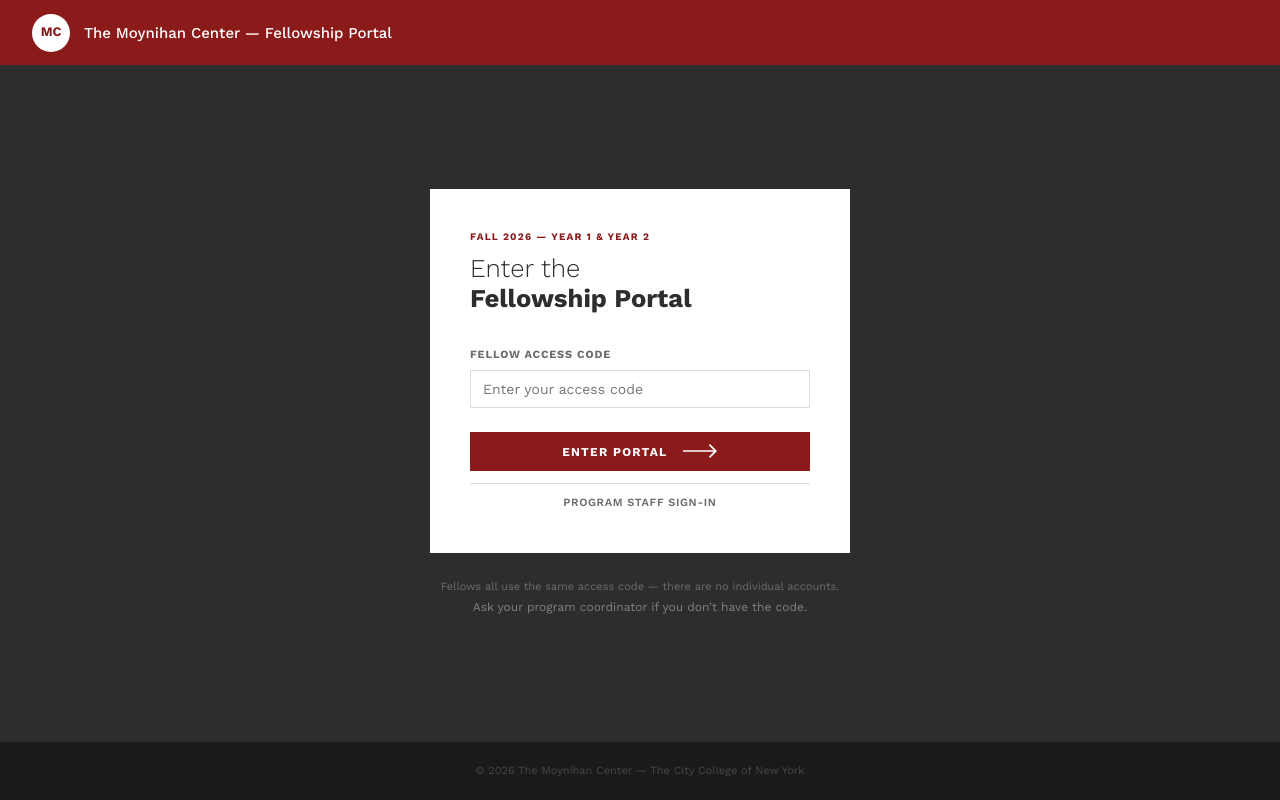
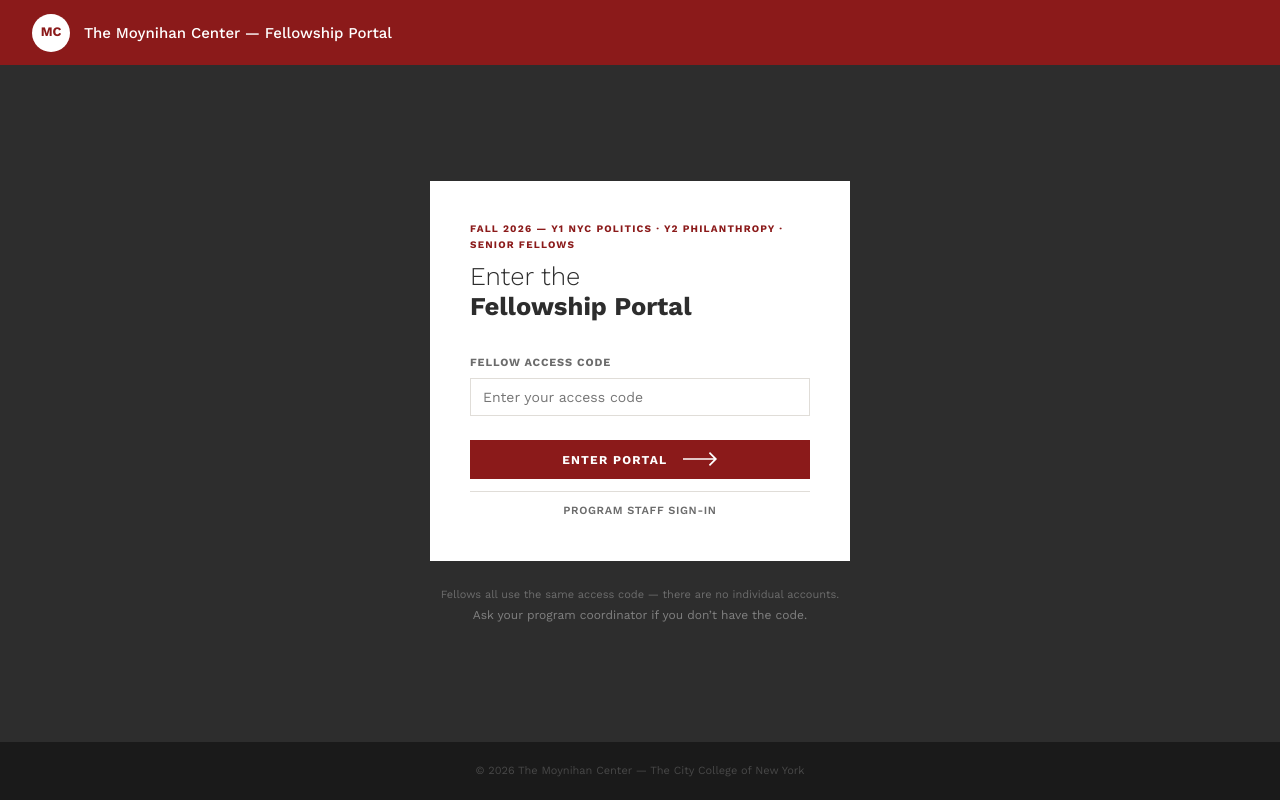
Before and after one commit to TMCLayzt/moynihan-portal, a Flask app: page / in a window 1280 px wide. Run offline with Flask 3, Linux system fonts and the light colour scheme; parts of the project's set-up code (start-up, migrations or seed data) failed here and were passed over.

Commit message:
Name cohorts by class, split seminars into undergrad and Senior Fellows
Cohort labels now lead with the class rather than the year — "Y1 NYC Politics",
"Y2 Philanthropy", "Senior Fellows" — since the subject is what a student
recognises. A separate short form ("Y1", "Y2", "Senior") is used for the small
per-event badges, where the full label wouldn't fit. Seminar event titles match,
so the calendar and the filter pills agree.

Seminars are now two filterable types instead of one:
  lecture         Undergrad Seminars       Mon/Wed, Y1 and Y2
  senior_seminar  Senior Fellows Seminar   Tuesdays

The 16 Senior Fellows sessions are retagged accordingly. Verified every
senior_seminar falls on a Tuesday and every lecture on a Monday or Wednesday.
Both types still take their cohort's colour rather than the category's, so a
Y1 and a Y2 seminar remain distinguishable.

Senior Fellows was also missing from the login screen, the About page's track
list, and the About course details. Those are now generated from the COURSES
config rather than hardcoded, so a future cohort appears without touching the
template. The dashboard hero no longer claims to be Year 1 specifically.

Co-Authored-By: Claude Opus 5 <noreply@anthropic.com>

```diff
--- a/app.py
+++ b/app.py
@@ -64,16 +64,16 @@ COURSES = {
     # Instructor names are deliberately absent — teaching assignments change,
     # and the portal shouldn't need a redeploy when they do.
     'psc31180': {
-        'code':     'Year 1',
-        'short':    'Year 1',
+        'code':     'Y1 NYC Politics',
+        'short':    'Y1',
         'title':    'Politics, Power, and Policy in New York City',
         'location': 'SH 107',
         'meets':    'Mondays & Wednesdays, 3:30–4:45 PM',
         'color':    '#8B1A1A',
     },
     'psc31330': {
-        'code':     'Year 2',
-        'short':    'Year 2',
+        'code':     'Y2 Philanthropy',
+        'short':    'Y2',
         'title':    'Philanthropy and the Public Good',
         'location': 'NAC 4/133',
         'meets':    'Wednesdays, 2:00–4:30 PM',
--- a/static/portal.js
+++ b/static/portal.js
@@ -1,7 +1,8 @@
 // ── CONSTANTS ────────────────────────────────────────────────────────────────
 
 const CATS = [
-  { id:'lecture',     label:'Seminars',            color:'#8B1A1A', bg:'#f5e8e8' },
+  { id:'lecture',     label:'Undergrad Seminars',  color:'#8B1A1A', bg:'#f5e8e8' },
+  { id:'senior_seminar', label:'Senior Fellows Seminar', color:'#20785C', bg:'#E3F0EB' },
   { id:'meeting',     label:'Meeting / check-in',  color:'#7B3D8F', bg:'#F3EAF8' },
   { id:'reading',     label:'Reading / prep',      color:'#1D9E75', bg:'#E1F5EE' },
   { id:'homework',    label:'Homework deadline',   color:'#D85A30', bg:'#FAECE7' },
@@ -48,8 +49,8 @@ const ROLE_LABELS = {
 };
 const COURSE_LABELS = {
   both:     'Both courses',
-  psc31180: 'Year 1 only',
-  psc31330: 'Year 2 only',
+  psc31180: 'Y1 NYC Politics only',
+  psc31330: 'Y2 Philanthropy only',
   seniorfellows: 'Senior Fellows only',
 };
 
@@ -78,7 +79,7 @@ let adminUsers    = [];
 // Keys match Airtable's Course field values; only labels are display text.
 const COURSES = {
   psc31180: {
-    id:'psc31180', code:'Year 1',
+    id:'psc31180', code:'Y1 NYC Politics', short:'Y1',
     title:'Politics, Power, and Policy in New York City',
     location:'SH 107',
     meets:'Mondays & Wednesdays, 3:30–4:45 PM',
@@ -86,7 +87,7 @@ const COURSES = {
     events:[],
   },
   psc31330: {
-    id:'psc31330', code:'Year 2',
+    id:'psc31330', code:'Y2 Philanthropy', short:'Y2',
     title:'Philanthropy and the Public Good',
     location:'NAC 4/133',
     meets:'Wednesdays, 2:00–4:30 PM',
@@ -94,7 +95,7 @@ const COURSES = {
     events:[],
   },
   seniorfellows: {
-    id:'seniorfellows', code:'Senior Fellows',
+    id:'seniorfellows', code:'Senior Fellows', short:'Senior',
     title:'Moynihan Seminar',
     location:'SH-558',
     meets:'Tuesdays, 12:00–2:00 PM',
@@ -991,7 +992,8 @@ function courseColor(course) {
 }
 function courseLabel(course) {
   if (course === 'joint') return 'Joint';
-  return COURSES[course] ? COURSES[course].code : '';
+  const c = COURSES[course];
+  return c ? (c.short || c.code) : '';
 }
 
 /* CUNY academic dates and closures are tagged Course='joint' so they reach
@@ -1011,12 +1013,14 @@ function courseBadge(e) {
   return isInstitutional(e.cat) ? '' : courseLabel(e.course);
 }
 
-/* A seminar's identity is its course, not the generic "lecture" category — both
-   years' seminars are lectures, so category colour made them indistinguishable.
-   Everything else is coloured by what kind of thing it is. */
+/* A seminar's identity is its course, not its category — otherwise every
+   undergraduate seminar looked alike regardless of year. Everything else is
+   coloured by what kind of thing it is. */
+const SEMINAR_CATS = ['lecture', 'senior_seminar'];
+
 function pillColors(e) {
   const c = COURSES[e.course];
-  if (e.cat === 'lecture' && c) return { color: c.color, bg: c.bg };
+  if (SEMINAR_CATS.includes(e.cat) && c) return { color: c.color, bg: c.bg };
   const cat = catOf(e.cat);
   return { color: cat.color, bg: cat.bg };
 }
@@ -1100,7 +1104,7 @@ function renderCalendar() {
     const c = COURSES[calFilterCourse];
     heroMeta.textContent = c
       ? `${c.code} — ${c.title}`
-      : Object.values(COURSES).map(x => x.title).join('  ·  ');
+      : Object.values(COURSES).map(x => x.code).join('  ·  ');
   }
   const present = courseFilteredEvents();
   const counts  = {};
--- a/templates/portal.html
+++ b/templates/portal.html
@@ -24,7 +24,7 @@
   <div class="login-body">
     <!-- Fellows: one shared access code. No accounts, no personal details. -->
     <div class="login-card" id="studentLoginCard">
-      <div class="login-eyebrow">{{ semester }} &mdash; Year 1 &amp; Year 2</div>
+      <div class="login-eyebrow">{{ semester }} &mdash; {{ courses.values() | map(attribute='code') | join(' &middot; ') | safe }}</div>
       <div class="login-title">Enter the<br><strong>Fellowship Portal</strong></div>
       <div class="login-error" id="loginError">That access code is not correct.</div>
       <div class="login-field">
@@ -147,7 +147,7 @@
   <div class="page-hero">
     <div class="page-hero-inner">
       <div>
-        <div class="page-hero-meta">Year 1 &mdash; Politics, Power, and Policy in New York City</div>
+        <div class="page-hero-meta">Moynihan Center Fellowship &mdash; {{ semester }}</div>
         <h1>Welcome back, <strong>Fellow.</strong><br>{{ semester }} is underway.</h1>
       </div>
       <div style="display:flex;flex-direction:column;align-items:flex-end;gap:10px;">
@@ -293,22 +293,20 @@
           <div class="section-label">About the fellowship</div>
           <div class="about-block">
             <p>The Moynihan Center Fellowship at The City College of New York is a year-long academic and civic engagement program connecting undergraduate students to New York City&rsquo;s political landscape.</p>
-            <p>Fellows participate in two parallel tracks: <strong>Year 1 &mdash; Politics, Power, and Policy in New York City</strong> and <strong>Year 2 &mdash; Philanthropy and the Public Good</strong>.</p>
+            <p>Fellows take part across {{ courses | length }} tracks:
+              {% for c in courses.values() %}<strong>{{ c.code }} &mdash; {{ c.title }}</strong>{% if not loop.last %}, {% endif %}{% endfor %}.</p>
             <p>Through lectures, guest speakers, field experiences, and research projects, fellows develop practical skills in policy analysis, civic participation, and professional development.</p>
           </div>
 
           <div class="section-label" style="margin-top:2.5rem">Course details</div>
           <div class="about-contact-list">
+            {% for c in courses.values() %}
             <div class="about-contact-row">
-              <div class="about-contact-name">Year 1 &mdash; Politics, Power, and Policy in New York City</div>
-              <div class="about-contact-role">Mondays &amp; Wednesdays, 3:30&ndash;4:45 PM</div>
-              <div class="about-contact-email">Shepard Hall, SH 107</div>
+              <div class="about-contact-name" style="color:{{ c.color }}">{{ c.code }}</div>
+              <div class="about-contact-role">{{ c.title }}</div>
+              <div class="about-contact-email">{{ c.meets }} &middot; {{ c.location }}</div>
             </div>
-            <div class="about-contact-row">
-              <div class="about-contact-name">Year 2 &mdash; Philanthropy and the Public Good</div>
-              <div class="about-contact-role">Wednesdays, 2:00&ndash;4:30 PM</div>
-              <div class="about-contact-email">NAC 4/133</div>
-            </div>
+            {% endfor %}
           </div>
           <div class="section-label" style="margin-top:2.5rem">Contacts</div>
           <div class="about-contact-list">
@@ -457,7 +455,8 @@
           <div class="form-group"><label class="form-label">Date</label><input class="form-input" id="ev-date" type="date"></div>
           <div class="form-group"><label class="form-label">Category</label>
             <select class="form-input" id="ev-cat">
-              <option value="lecture">Lecture / class</option>
+              <option value="lecture">Undergrad Seminar (Mon/Wed)</option>
+              <option value="senior_seminar">Senior Fellows Seminar (Tue)</option>
               <option value="meeting">Meeting / check-in</option>
               <option value="guest">Guest speaker</option>
               <option value="homework">Homework deadline</option>
@@ -473,8 +472,8 @@
           <div class="form-group"><label class="form-label">Location / short note</label><input class="form-input" id="ev-note" type="text" placeholder="e.g. NAC 4/133 · 3:30–5:00 PM"></div>
           <div class="form-group"><label class="form-label">Course</label>
             <select class="form-input" id="ev-course">
-              <option value="psc31180">Year 1 — Politics, Power, and Policy in NYC</option>
-              <option value="psc31330">Year 2 — Philanthropy and the Public Good</option>
+              <option value="psc31180">Y1 NYC Politics</option>
+              <option value="psc31330">Y2 Philanthropy</option>
               <option value="seniorfellows">Senior Fellows — Moynihan Seminar</option>
               <option value="joint">Joint / both cohorts</option>
             </select>
@@ -503,9 +502,9 @@
       <div class="admin-section-title" style="margin-top:2rem;margin-bottom:1rem">All events <span id="eventsCount" style="font-weight:400;color:var(--gray-mid)"></span></div>
       <div class="admin-filter-bar">
         <button class="admin-filter active" onclick="filterEvents('all',this)">All</button>
-        <button class="admin-filter" onclick="filterEvents('psc31180',this)">Year 1</button>
-        <button class="admin-filter" onclick="filterEvents('psc31330',this)">Year 2</button>
-        <button class="admin-filter" onclick="filterEvents('seniorfellows',this)">Senior</button>
+        <button class="admin-filter" onclick="filterEvents('psc31180',this)">Y1</button>
+        <button class="admin-filter" onclick="filterEvents('psc31330',this)">Y2</button>
+        <button class="admin-filter" onclick="filterEvents('seniorfellows',this)">Senior Fellows</button>
         <button class="admin-filter" onclick="filterEvents('joint',this)">Joint</button>
       </div>
       <div id="adminEventList"></div>
@@ -617,8 +616,8 @@
           <div class="form-group"><label class="form-label">Course access</label>
             <select class="form-input" id="au-course">
               <option value="both">Both courses</option>
-              <option value="psc31180">Year 1 only</option>
-              <option value="psc31330">Year 2 only</option>
+              <option value="psc31180">Y1 NYC Politics only</option>
+              <option value="psc31330">Y2 Philanthropy only</option>
               <option value="seniorfellows">Senior Fellows only</option>
             </select>
           </div>
```
